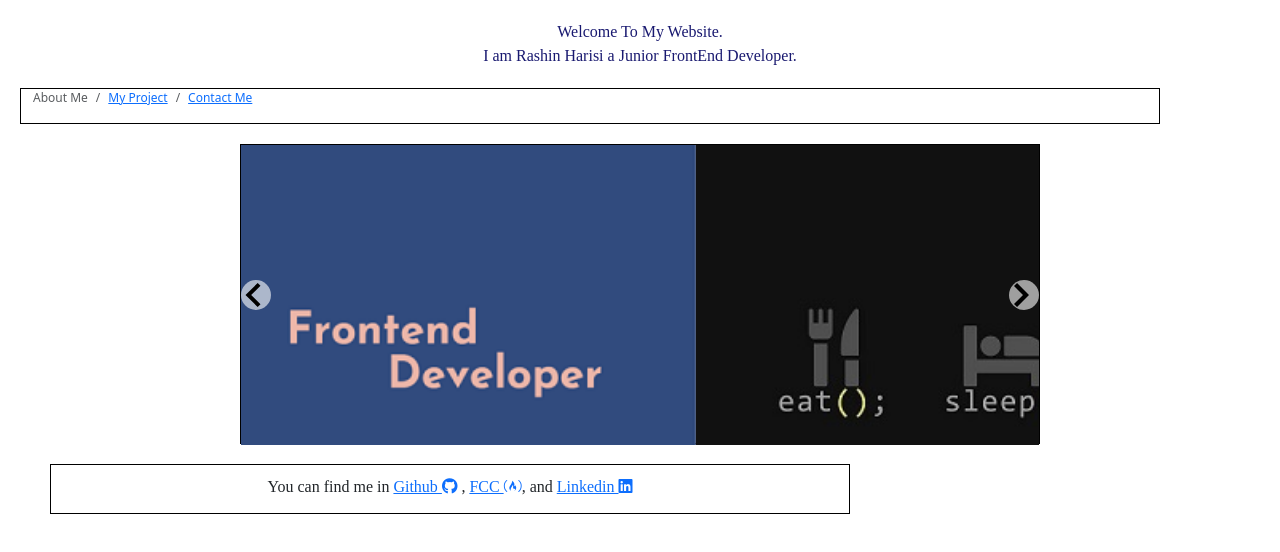
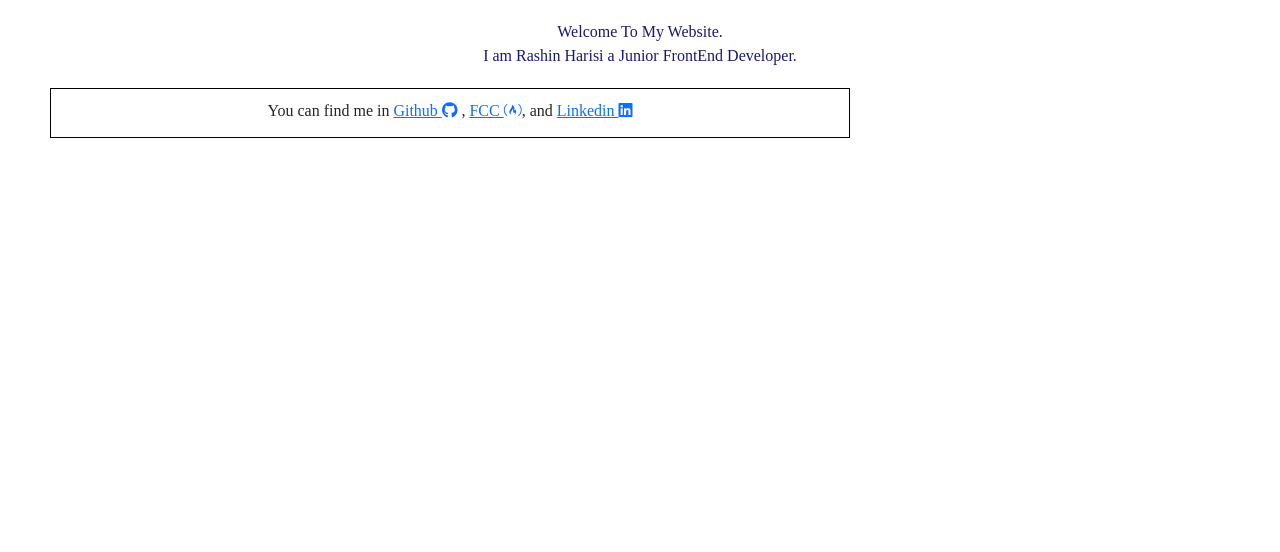
Before and after one commit to Rashin-Harisi/personalweb-bootstrap, a React (Create React App) app: page /aboutMe in a window 1280 px wide. Shown: the top 552 px of the page. Built offline with nearby package versions, Linux system fonts and the light colour scheme.

Commit message:
Adding Layout and Routing

```diff
--- a/package.json
+++ b/package.json
@@ -6,13 +6,16 @@
     "@testing-library/jest-dom": "^5.17.0",
     "@testing-library/react": "^13.4.0",
     "@testing-library/user-event": "^13.5.0",
+    "add": "^2.0.6",
     "bootstrap": "^5.3.2",
     "react": "^18.2.0",
     "react-bootstrap": "^2.10.0",
     "react-dom": "^18.2.0",
+    "react-router-dom": "^6.21.3",
     "react-scripts": "5.0.1",
     "react-slideshow-image": "^4.3.0",
-    "web-vitals": "^2.1.4"
+    "web-vitals": "^2.1.4",
+    "yarn": "^1.22.21"
   },
   "scripts": {
     "start": "react-scripts start",
--- a/src/App.js
+++ b/src/App.js
@@ -1,17 +1,27 @@
 
 import './App.css';
-import Footer from './components/footer/footer';
-import Header from './components/header/header';
-import NavBar from './components/navbar/navbar';
-import SlideShows from './components/slideshows/slideshows';
+import Home from './components/Home/home';
+import AboutMe from './components/aboutMe/aboutMe';
+import Layout from './components/layout/layout';
+import { BrowserRouter as Router, Routes, Route } from 'react-router-dom';
+import Projects from './components/projects/projects';
+import Contact from './components/contactMe/contact';
+
 
 function App() {
   return (
     <div className="App">
-      <Header/>
-      <NavBar/>
-      <SlideShows/>
-      <Footer/>
+      <Router>
+        <Layout>
+          <Routes>
+            <Route exact path='/' element={<Home/>}/>
+            <Route path='/aboutMe' element={<AboutMe/>} />
+            <Route path='/projects' element={<Projects/>} />
+            <Route path='/contactMe' element={<Contact/>} />
+          </Routes>
+        </Layout>
+      </Router>
+
     </div>
   );
 }
--- /dev/null
+++ b/src/components/Home/home.js
@@ -0,0 +1,15 @@
+import React from 'react';
+import NavBar from '../navbar/navbar';
+import SlideShows from '../slideshows/slideshows';
+
+
+const Home = ()=>{
+    return(
+        <div className='home'>
+            <NavBar/>
+            <SlideShows/>
+        </div>
+    )
+};
+
+export default Home;
--- /dev/null
+++ b/src/components/aboutMe/aboutMe.js
@@ -0,0 +1,10 @@
+import React from 'react';
+
+
+const AboutMe= ()=>{
+    return (
+        <div></div>
+    )
+};
+
+export default AboutMe
--- /dev/null
+++ b/src/components/contactMe/contact.js
@@ -0,0 +1,10 @@
+import React from 'react';
+
+
+const Contact=()=>{
+    return(
+        <div></div>
+    )
+};
+
+export default Contact;
--- /dev/null
+++ b/src/components/layout/layout.js
@@ -0,0 +1,17 @@
+import React from 'react';
+import Header from '../header/header';
+import Footer from '../footer/footer';
+
+
+const Layout = ({children}) => {
+    return (
+        <div className='layout'>
+            <Header />
+            {children}
+            <Footer />
+        </div>
+
+    )
+}
+
+export default Layout;
--- a/src/components/navbar/navbar.js
+++ b/src/components/navbar/navbar.js
@@ -1,7 +1,9 @@
 import React from 'react';
 import { Breadcrumb } from 'react-bootstrap';
+import { Link } from 'react-router-dom';
 import 'bootstrap/dist/css/bootstrap.min.css';
 import './navbar.css'
+
 
 
 
@@ -9,9 +11,9 @@ const NavBar = () => {
     return (
         <div className='container'>
             <Breadcrumb>
-                <Breadcrumb.Item href='#' active>About Me</Breadcrumb.Item>
-                <Breadcrumb.Item>My Project</Breadcrumb.Item>
-                <Breadcrumb.Item>Contact Me</Breadcrumb.Item>
+                <Breadcrumb.Item><Link to='/aboutMe'>About Me</Link></Breadcrumb.Item>
+                <Breadcrumb.Item><Link to='/projects'>My Project</Link></Breadcrumb.Item>
+                <Breadcrumb.Item><Link to='/contactMe'>Contact Me</Link></Breadcrumb.Item>
             </Breadcrumb>
         </div>
 
--- /dev/null
+++ b/src/components/projects/projects.js
@@ -0,0 +1,10 @@
+import React from 'react';
+
+const Projects =()=>{
+    return (
+        <div></div>
+    )
+};
+
+
+export default Projects;
```
Also changed, not shown: 1 other file (tests, documents, lock files or other folders).
